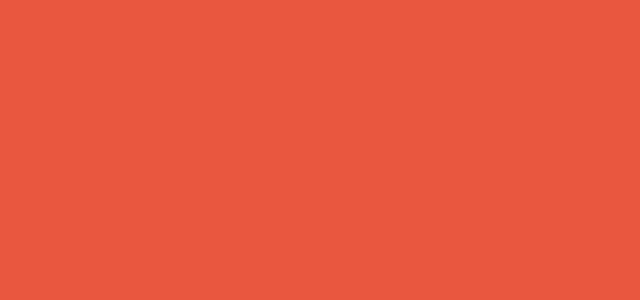
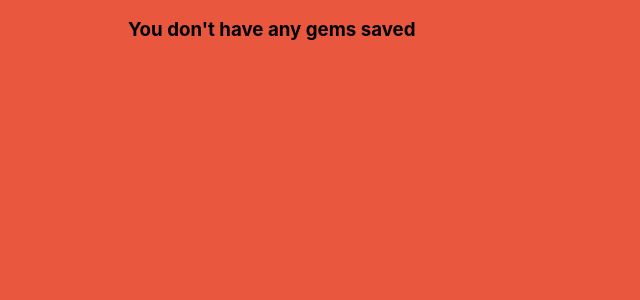
Before and after one commit to MariannaAtPlay/teachable, a React (Create React App) app: page /saved in a window 1280 px wide. Shown: the top 300 px of the page, without its empty margins (0-640 px from the left). Built offline with nearby package versions, Linux system fonts and the light colour scheme.

Commit message:
feat: Add routes

```diff
--- a/src/App.js
+++ b/src/App.js
@@ -1,4 +1,5 @@
-import React, { Component } from 'react';
+import React, { Component, Fragment } from 'react';
+import { Route } from 'react-router-dom';
 import * as GemsAPI from './GemsAPI';
 import SearchGems from './SearchGems';
 import './App.css';
@@ -55,8 +56,29 @@ class App extends Component {
 	render() {
 		const { savedGems } = this.state;
 
-		//return <SearchGems savedGems={savedGems} handleSaveChange={this.handleSaveChange} />;
-		return <ListGems gems={savedGems} handleSaveChange={this.handleSaveChange} />;
+		return (
+			<Fragment>
+				<Route
+					exact
+					path="/"
+					render={() => (
+						<SearchGems
+							savedGems={savedGems}
+							handleSaveChange={this.handleSaveChange}
+						/>
+					)}
+				/>
+				<Route
+					path="/saved"
+					render={() => (
+						<ListGems
+							gems={savedGems}
+							handleSaveChange={this.handleSaveChange}
+						/>
+					)}
+				/>
+			</Fragment>
+		);
 	}
 }
 
--- a/src/ListGems.js
+++ b/src/ListGems.js
@@ -1,13 +1,16 @@
-import React from 'react';
+import React, { Fragment } from 'react';
 import ListItem from './ListItem';
 
 const ListGems = (props) => {
 	const { gems, handleSaveChange } = props;
 
 	return (
+		<main>
+			{gems && gems.length > 0 ? (
+				<Fragment>
+					<h3>Your Saved Gems</h3>
 					<ul>
-			{gems &&
-				gems.map((gemInfo) => (
+						{gems.map((gemInfo) => (
 							<ListItem
 								gemInfo={gemInfo}
 								handleSaveChange={handleSaveChange}
@@ -16,6 +19,11 @@ const ListGems = (props) => {
 							/>
 						))}
 					</ul>
+				</Fragment>
+			) : (
+				<h3>You don't have any gems saved</h3>
+			)}
+		</main>
 	);
 };
 
--- a/src/index.js
+++ b/src/index.js
@@ -1,7 +1,13 @@
 import React from 'react';
 import ReactDOM from 'react-dom';
+import { BrowserRouter } from 'react-router-dom';
 import 'normalize.css';
 import './index.css';
 import App from './App';
 
-ReactDOM.render(<App />, document.getElementById('root'));
+ReactDOM.render(
+	<BrowserRouter>
+		<App />
+	</BrowserRouter>,
+	document.getElementById('root')
+);
```
Lines whose indentation alone changed are shown as unchanged.
